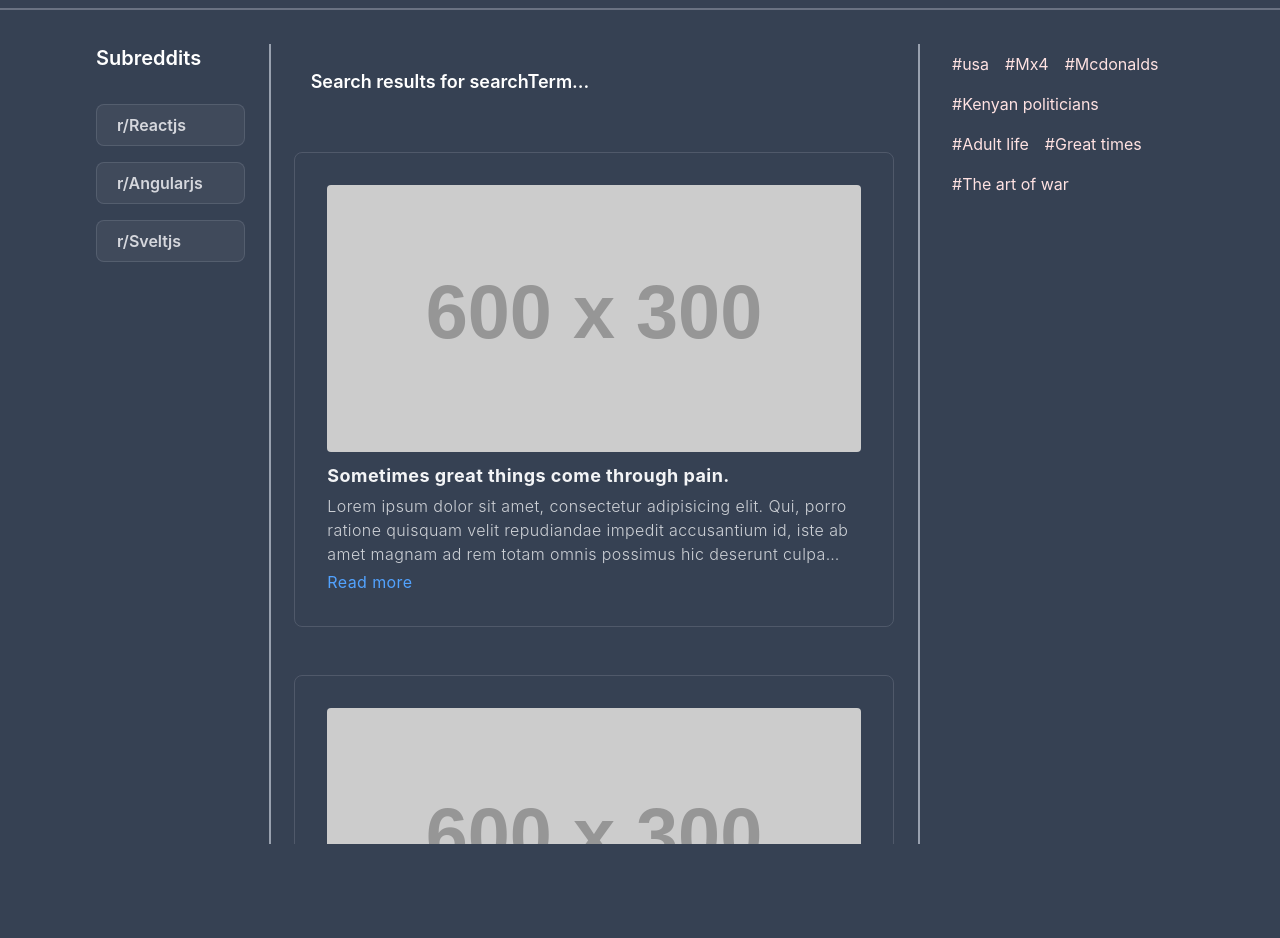
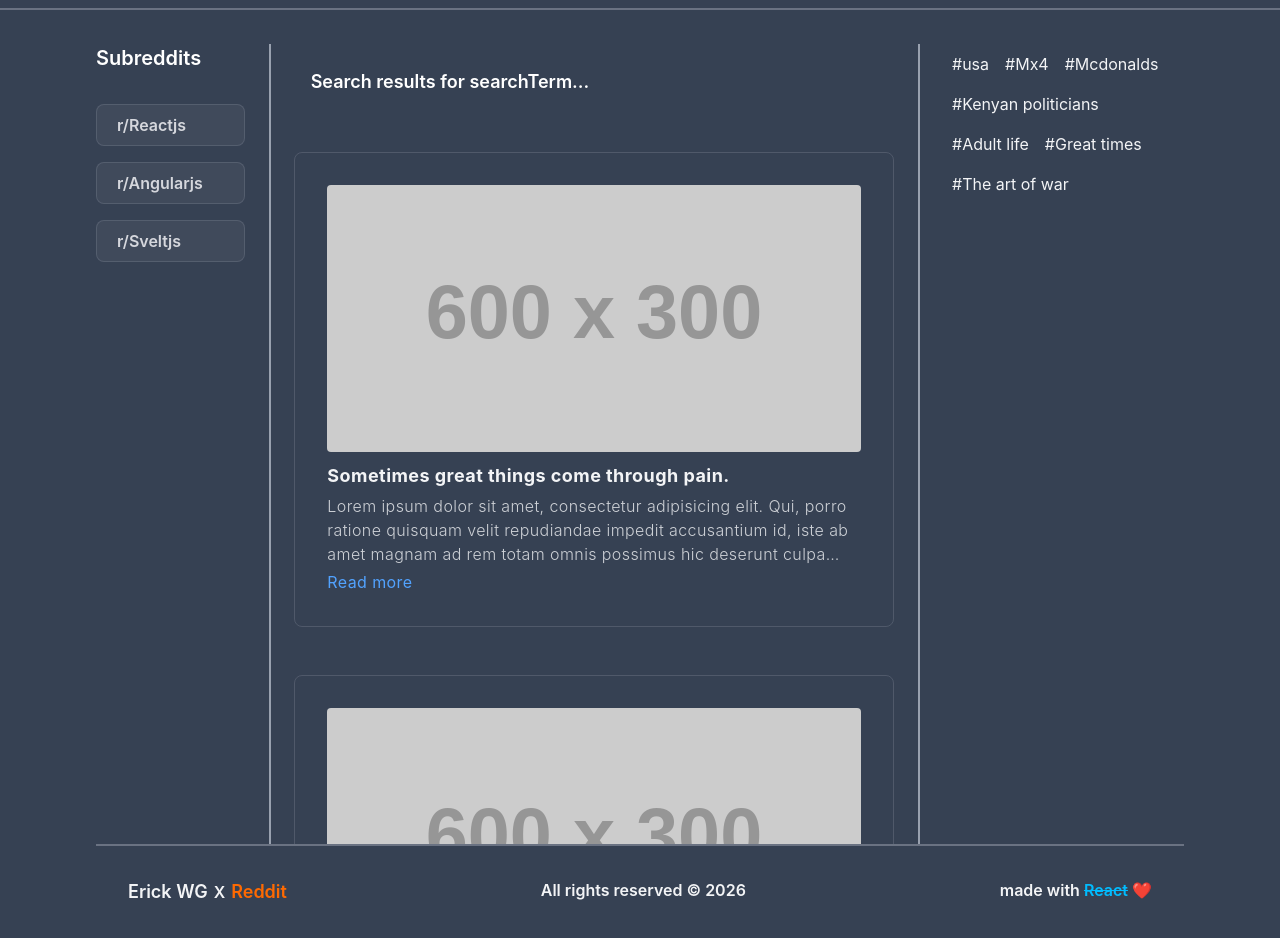
Before and after one commit to Erick-WG/reddit-currents, a React (Vite) app: page / in a window 1280 px wide. Shown: the part 100-1038 px from the top of the page. Built offline with nearby package versions, Linux system fonts and the light colour scheme.

Commit message:
add footer

```diff
--- a/src/features/post/Trend.jsx
+++ b/src/features/post/Trend.jsx
@@ -4,8 +4,8 @@ import { Link } from 'react-router-dom'
 const Trend = ({popularTopic}) => {
   return (
     <Link
-        to={popularTopic}
-        className='p-2 h-fit w-fit hover:bg-gray-500/50 rounded-lg active:bg-gray-600 hover:cursor-pointer'>
+        to={popularTopic.split(' ').join('-')}
+        className='text-gray-100 p-2 h-fit w-fit hover:bg-gray-500/50 rounded-lg active:bg-gray-600 hover:cursor-pointer'>
         #{popularTopic}
     </Link>
   )
--- a/src/pages/Home.jsx
+++ b/src/pages/Home.jsx
@@ -25,7 +25,7 @@ const Home = () => {
         <div className='flex w-full items-start px-8 pt-6'>
           <h2 className='mb-4 font-semibold text-white text-lg'>Search results for {'searchTerm'}...</h2>
         </div>
-        <div className='flex flex-col gap-12'>
+        <div className='flex flex-col gap-12 pb-20'>
           <PostCard />
           <PostCard />
           <PostCard />
--- a/src/pages/Root.jsx
+++ b/src/pages/Root.jsx
@@ -3,16 +3,35 @@ import NavigationBar from '@ui/NavigationBar'
 import { Outlet } from 'react-router-dom'
 
 const Root = () => {
+  // dynamic year variable.
+  const year = new Date()
+
   return (
     <div className="md:relative max-md:p-8 md:max-lg:p-12 lg:p-24">
       {/* navigation */}
       <NavigationBar />
+
       {/* outlet */}
       <div className='mt-12 md:max-lg:mt-28 lg:mt-12'>
         <Outlet />
       </div>
+
       {/* footer */}
+      <footer className='flex w-full justify-between text-gray-100 font-semibold p-8 border-t-2 border-gray-500'>
+        {/* socials */}
+        <div className='flex flex-row gap-1.5 items-baseline'>
+          <p className='text-lg'>Erick WG</p>
+          <p>X</p>
+          <p className='text-orange-500 text-lg'>Reddit</p>
+        </div>
 
+        <p>All rights reserved &copy; {year.getFullYear()}</p>
+
+        {/* copy right and signature. */}
+        <div>
+          <p>made with <span className='line-through text-sky-400'>React</span> ❤️</p>
+        </div>
+      </footer>
     </div>
   )
 }
```
